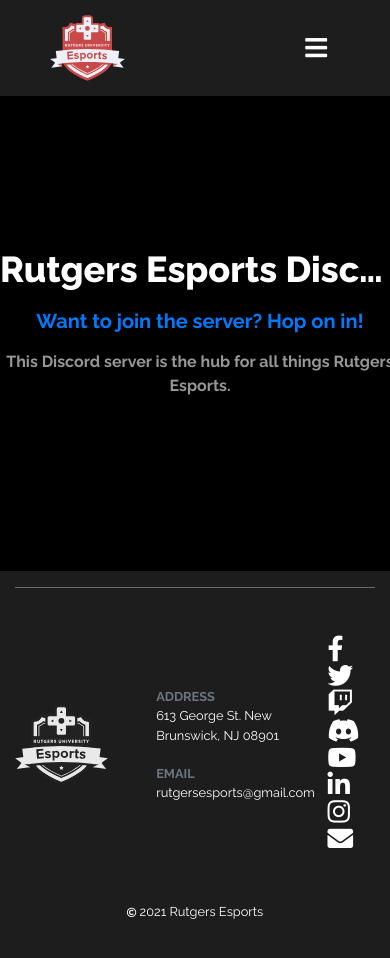
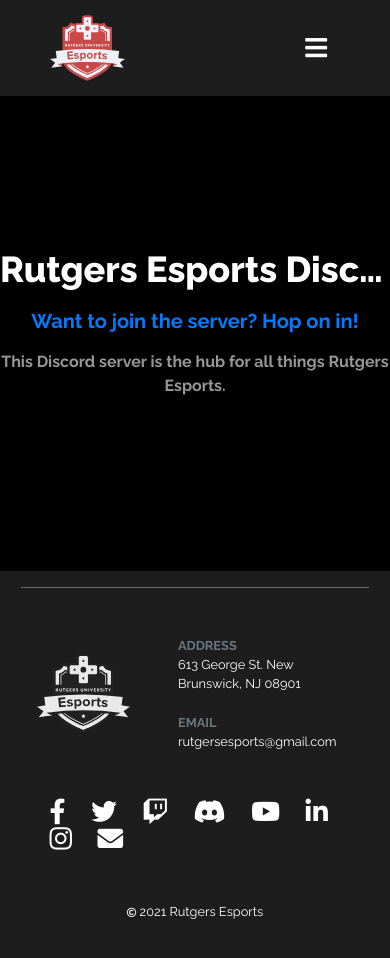
Before and after one commit to matchaTiff/Rutgers-Esports, a React (Create React App) app: page /discord in a window 390 px wide. Shown: the top 958 px of the page. Built offline with nearby package versions, Linux system fonts and the light colour scheme.

Commit message:
change padding to match navbar

```diff
--- a/src/components/Footer.css
+++ b/src/components/Footer.css
@@ -2,7 +2,12 @@
     min-height: 100vh;
  } */
 
- .flex-fill {
+ .container {
+    max-width: 100%;
+    padding: 0 5rem;
+}
+
+.flex-fill {
     flex: 1 1 auto;
  }
 
@@ -67,3 +72,20 @@
 hr {
     background-color: #767676;
 }
+
+@media screen and (max-width: 600px) {
+    .container {
+      padding: 0 1.3rem;
+    }
+
+    .info {
+      padding: 0 1rem;
+      flex-wrap: wrap;
+      justify-content: center;
+    }
+
+    .socials {
+        margin-top: 3rem;
+    }
+
+  }
```
